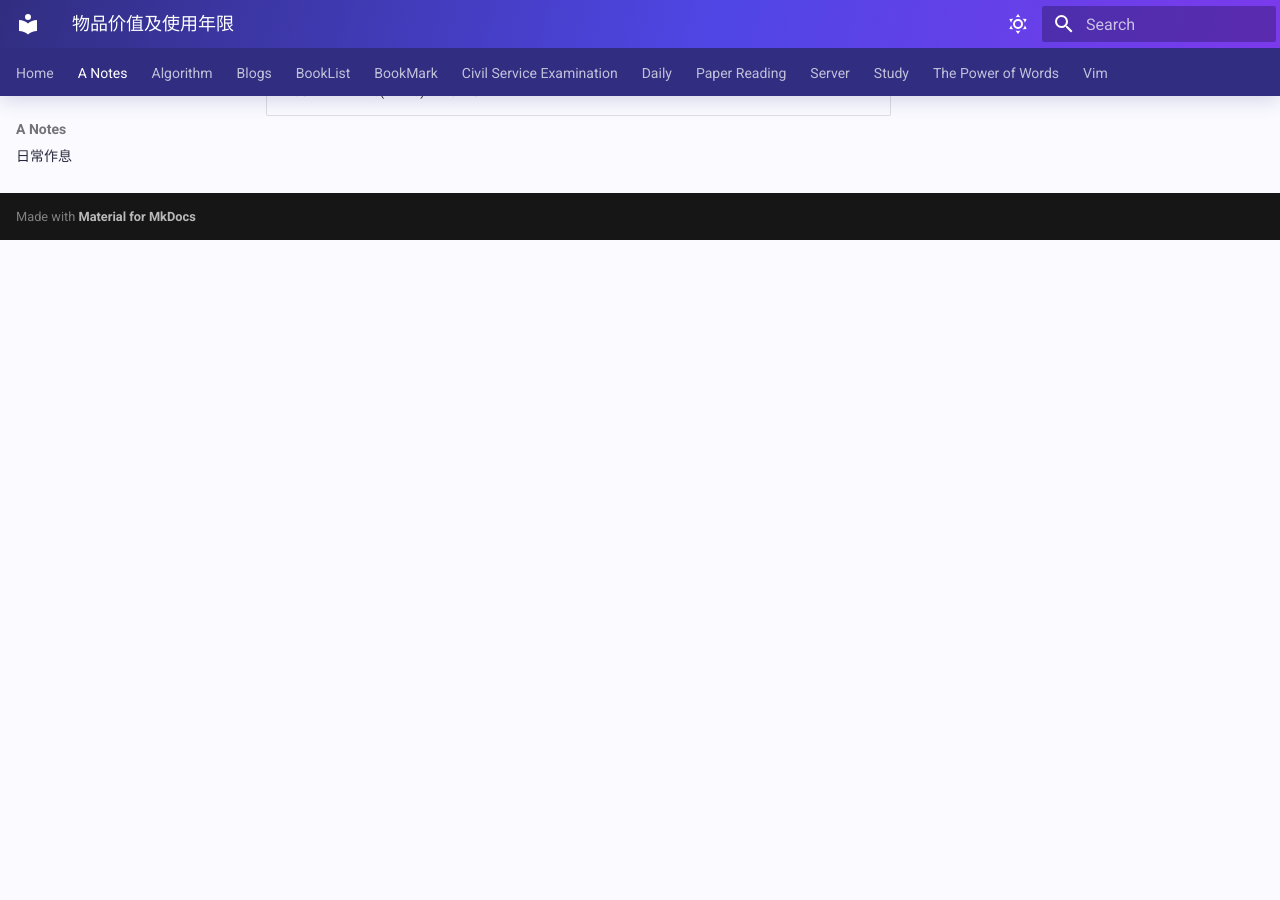
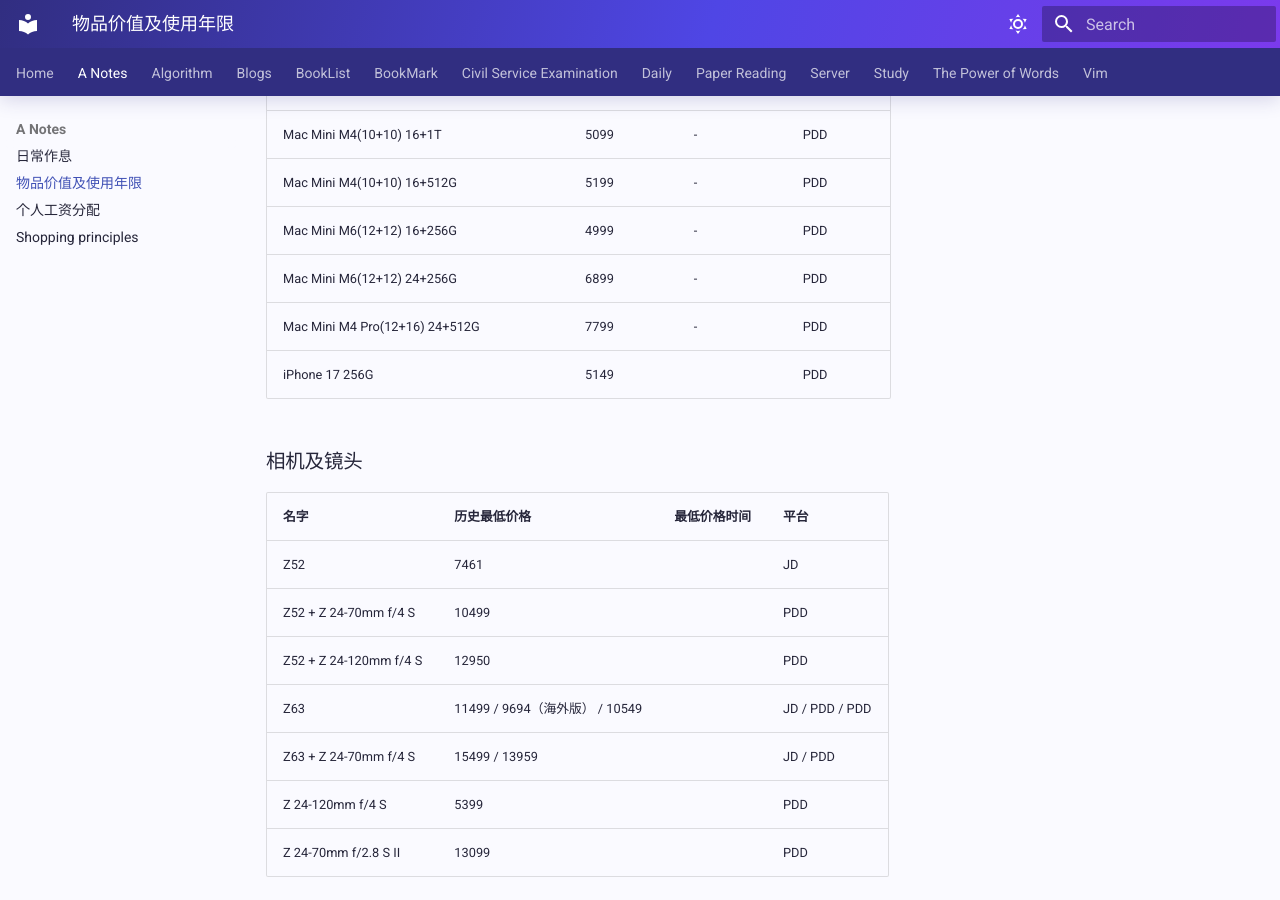
Before and after one commit to WGZ-W/wgz-w.github.io, an MkDocs documentation site: the page built from docs/A-Notes/personal-electronics-inventory.md, in a window 1280 px wide and 900 px high, scrolled down 2233 px. Built offline with MkDocs 1.6.1 and Material for MkDocs 9.7.7, drawn with Linux system fonts in a browser that asks for light colours; before the commit the page ends 2473 px from its top, so only the background shows below that; some of the changed text lies outside the part shown.

Commit message:
add camera config and price

```diff
--- a/docs/A-Notes/personal-electronics-inventory.md
+++ b/docs/A-Notes/personal-electronics-inventory.md
@@ -36,12 +36,17 @@
 - 显示器支架
 
 
+## 未来关注
+- 相机
+- 镜头
+- 电脑
+
+### 电脑及配件
 |名字|历史最低价格|最低价格时间|平台|
 |-|-|-|-|
 |README A27U 2027 Type-C 120Hz|1529||JD|
 |README A27U 2027 Type-C|1299||PDD|
 |清闲LiberNovo S1 深曜黑加长版|2299|-|JD|
-|iPhone 17 256G|5149||PDD
 |MacBook Air 13 M5(10+8) 16+512G|7099||PDD
 |MacBook Air 13 M4(10+10) 24+512G|7862||JD
 |MacBook Air 13 M5(10+10) 24+512G|9499/9249||PDD/JD国补
@@ -52,3 +57,17 @@
 |Mac Mini M6(12+12) 16+256G|4999|-|PDD
 |Mac Mini M6(12+12) 24+256G|6899|-|PDD
 |Mac Mini M4 Pro(12+16) 24+512G|7799|-|PDD
+|iPhone 17 256G|5149||PDD
+
+
+
+### 相机及镜头
+|名字|历史最低价格|最低价格时间|平台|
+|-|-|-|-|
+|Z52|7461||JD
+|Z52 + Z 24-70mm f/4 S|10499||PDD
+|Z52 + Z 24-120mm f/4 S|12950||PDD
+|Z63|11499 / 9694（海外版） / 10549||JD / PDD / PDD
+|Z63 + Z 24-70mm f/4 S|15499 / 13959||JD / PDD
+|Z 24-120mm f/4 S|5399||PDD
+|Z 24-70mm f/2.8 S II|13099||PDD
```
